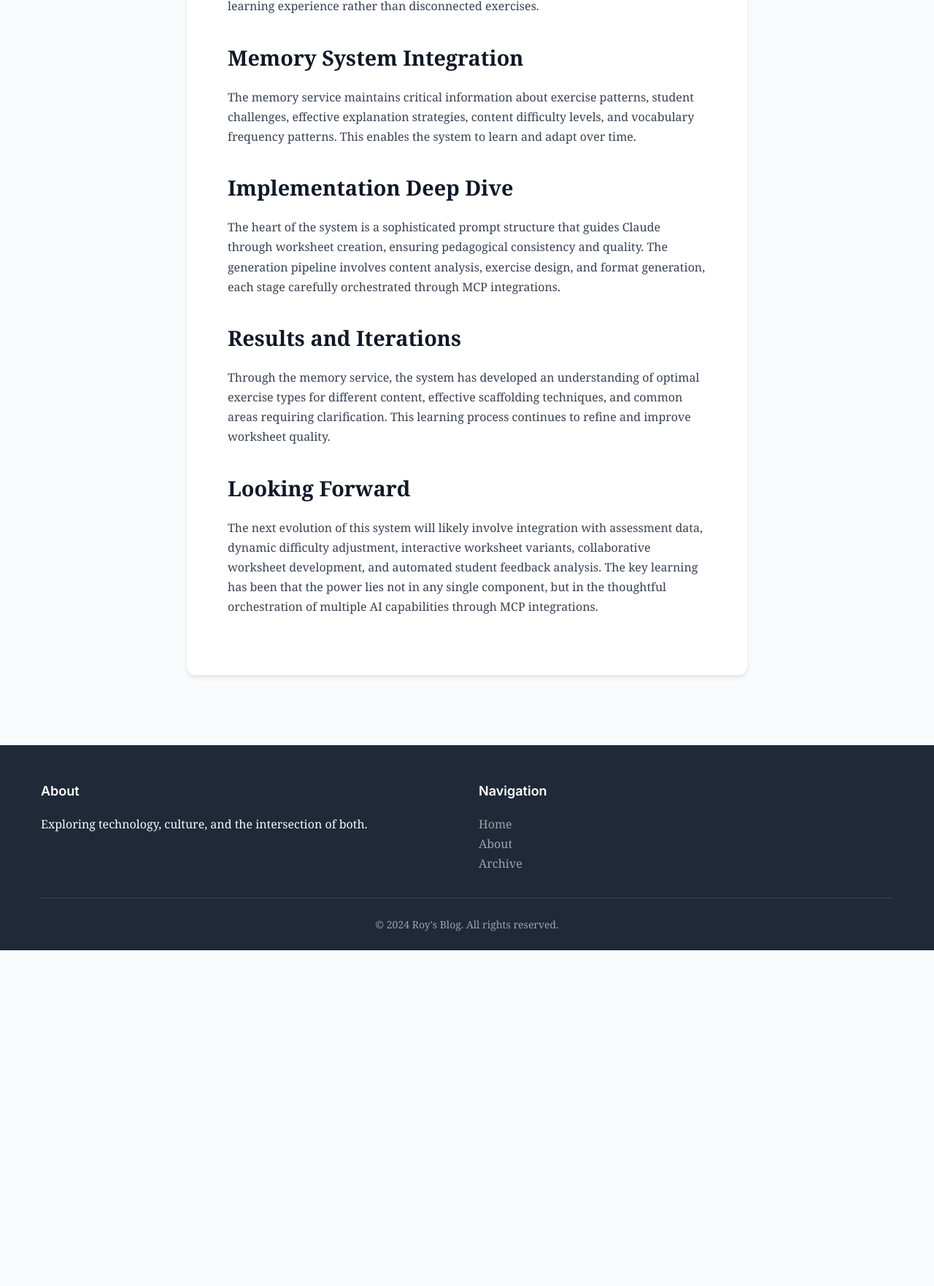
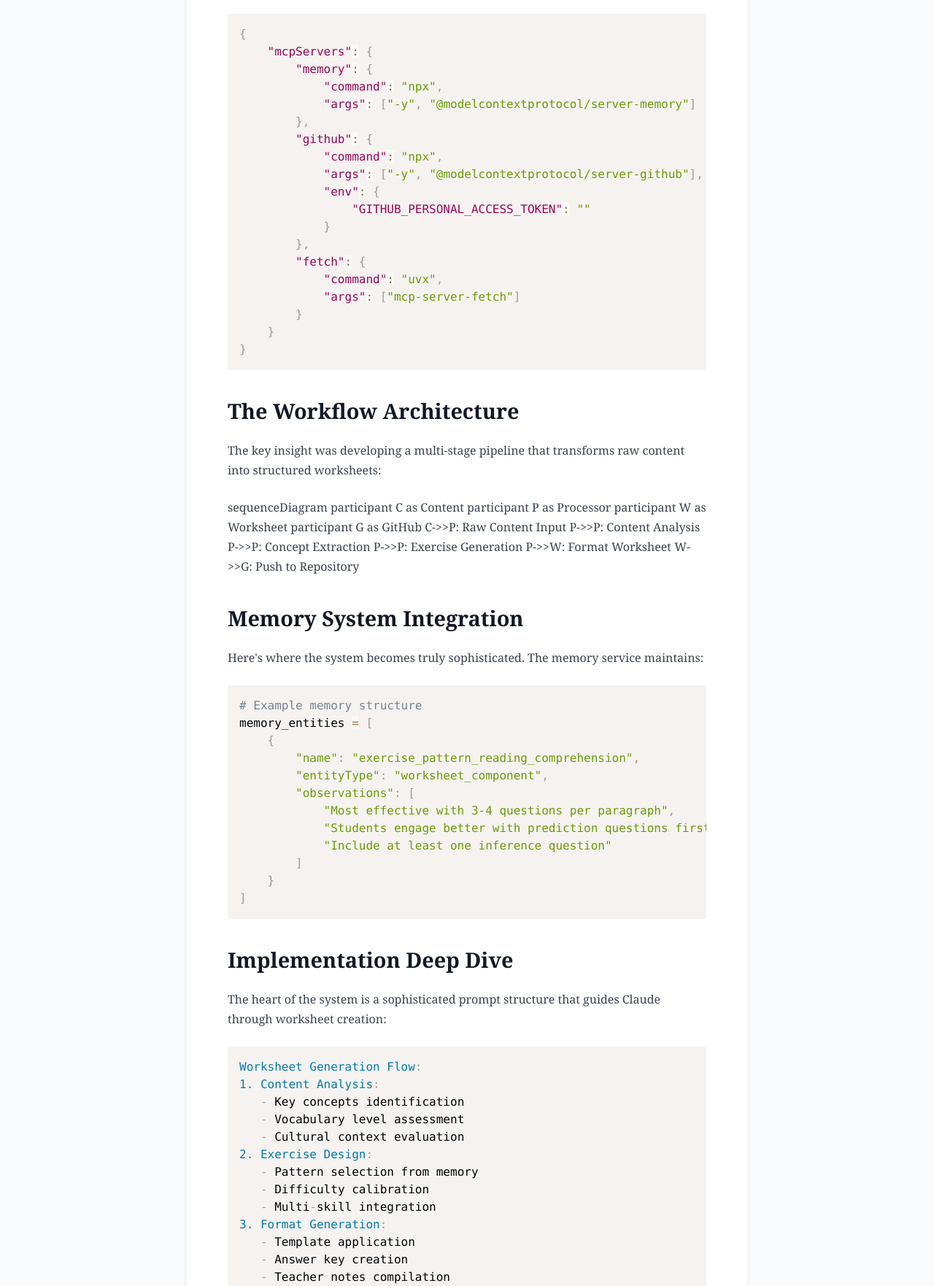
Before and after one commit to xRoyBatty/xroybatty.github.io, a plain HTML site: page content/posts/2024-12-01-architecting-ai-worksheet-generator.html in a window 1280 px wide. Shown: the part 1561-3323 px from the top of the page at 73% size. Before the commit the page ends 2863 px from the top, so only its background shows below. Drawn offline with nearby package versions, Linux system fonts and the light colour scheme; a script that the page names is missing; a web font is replaced by a local one.

Commit message:
Update blog post with proper handling of Mermaid diagrams and code blocks

```diff
--- a/content/posts/2024-12-01-architecting-ai-worksheet-generator.html
+++ b/content/posts/2024-12-01-architecting-ai-worksheet-generator.html
@@ -7,6 +7,9 @@
     <title>Architecting an AI-Powered Worksheet Generator - Roy's Blog</title>
     <link href="/assets/css/style.css" rel="stylesheet">
     <link href="https://fonts.googleapis.com/css2?family=Source+Serif+Pro:wght@400;600;700&family=Inter:wght@400;500;600&display=swap" rel="stylesheet">
+    <script src="https://cdn.jsdelivr.net/npm/mermaid/dist/mermaid.min.js"></script>
+    <script>mermaid.initialize({startOnLoad:true});</script>
+    <link rel="stylesheet" href="https://cdnjs.cloudflare.com/ajax/libs/prism/1.24.1/themes/prism.min.css">
 </head>
 <body>
     <header class="site-header">
@@ -45,23 +48,97 @@
                 </ul>
 
                 <h2>Architectural Overview</h2>
-                <p>The workflow integrates multiple components through MCP services, creating a robust pipeline for worksheet generation. The system leverages Claude's capabilities while maintaining structured data flow and version control.</p>
+                <p>Here's how the workflow comes together:</p>
+                <div class="mermaid">
+flowchart TD
+    A[Source Content] --> B[Claude Project]
+    B --> C{MCP Services}
+    C --> D[Memory Service]
+    C --> E[GitHub Service]
+    C --> F[Fetch Service]
+    D --> G[Content Analysis]
+    G --> H[Worksheet Generation]
+    H --> E
+</div>
 
                 <h2>Setting Up the Project Environment</h2>
                 <h3>Step 1: Create a Focused Claude Project</h3>
-                <p>The foundation is a Claude Project dedicated to worksheet generation. This provides a structured environment for maintaining templates, guidelines, and generation workflows.</p>
+                <p>The foundation is a Claude Project dedicated to worksheet generation. This provides:</p>
+                <pre><code class="language-plaintext">📂 Project Structure
+├── 📁 Knowledge Base
+│   ├── 📄 ESL Exercise Templates
+│   ├── 📄 Pedagogical Guidelines
+│   └── 📄 Assessment Frameworks
+├── 🤖 Custom Instructions
+└── 💬 Worksheet Generation Chats</code></pre>
 
                 <h3>Step 2: Integrating MCP Services</h3>
-                <p>Three critical MCP services form our workflow backbone: memory service for maintaining pedagogical patterns, GitHub service for version control, and fetch service for content retrieval. This integration enables sophisticated content processing and management.</p>
+                <p>This is where the magic happens. Three critical MCP services form our workflow backbone:</p>
+                <pre><code class="language-json">{
+    "mcpServers": {
+        "memory": {
+            "command": "npx",
+            "args": ["-y", "@modelcontextprotocol/server-memory"]
+        },
+        "github": {
+            "command": "npx",
+            "args": ["-y", "@modelcontextprotocol/server-github"],
+            "env": {
+                "GITHUB_PERSONAL_ACCESS_TOKEN": "<your_token>"
+            }
+        },
+        "fetch": {
+            "command": "uvx",
+            "args": ["mcp-server-fetch"]
+        }
+    }
+}</code></pre>
 
                 <h2>The Workflow Architecture</h2>
-                <p>The key insight was developing a multi-stage pipeline that transforms raw content into structured worksheets. Each stage builds upon the previous, creating a coherent learning experience rather than disconnected exercises.</p>
+                <p>The key insight was developing a multi-stage pipeline that transforms raw content into structured worksheets:</p>
+                <div class="mermaid">
+sequenceDiagram
+    participant C as Content
+    participant P as Processor
+    participant W as Worksheet
+    participant G as GitHub
+    C->>P: Raw Content Input
+    P->>P: Content Analysis
+    P->>P: Concept Extraction
+    P->>P: Exercise Generation
+    P->>W: Format Worksheet
+    W->>G: Push to Repository</div>
 
                 <h2>Memory System Integration</h2>
-                <p>The memory service maintains critical information about exercise patterns, student challenges, effective explanation strategies, content difficulty levels, and vocabulary frequency patterns. This enables the system to learn and adapt over time.</p>
+                <p>Here's where the system becomes truly sophisticated. The memory service maintains:</p>
+                <pre><code class="language-python"># Example memory structure
+memory_entities = [
+    {
+        "name": "exercise_pattern_reading_comprehension",
+        "entityType": "worksheet_component",
+        "observations": [
+            "Most effective with 3-4 questions per paragraph",
+            "Students engage better with prediction questions first",
+            "Include at least one inference question"
+        ]
+    }
+]</code></pre>
 
                 <h2>Implementation Deep Dive</h2>
-                <p>The heart of the system is a sophisticated prompt structure that guides Claude through worksheet creation, ensuring pedagogical consistency and quality. The generation pipeline involves content analysis, exercise design, and format generation, each stage carefully orchestrated through MCP integrations.</p>
+                <p>The heart of the system is a sophisticated prompt structure that guides Claude through worksheet creation:</p>
+                <pre><code class="language-yaml">Worksheet Generation Flow:
+1. Content Analysis:
+   - Key concepts identification
+   - Vocabulary level assessment
+   - Cultural context evaluation
+2. Exercise Design:
+   - Pattern selection from memory
+   - Difficulty calibration
+   - Multi-skill integration
+3. Format Generation:
+   - Template application
+   - Answer key creation
+   - Teacher notes compilation</code></pre>
 
                 <h2>Results and Iterations</h2>
                 <p>Through the memory service, the system has developed an understanding of optimal exercise types for different content, effective scaffolding techniques, and common areas requiring clarification. This learning process continues to refine and improve worksheet quality.</p>
@@ -93,5 +170,7 @@
             </div>
         </div>
     </footer>
+    <script src="https://cdnjs.cloudflare.com/ajax/libs/prism/1.24.1/components/prism-core.min.js"></script>
+    <script src="https://cdnjs.cloudflare.com/ajax/libs/prism/1.24.1/plugins/autoloader/prism-autoloader.min.js"></script>
 </body>
 </html>
```
